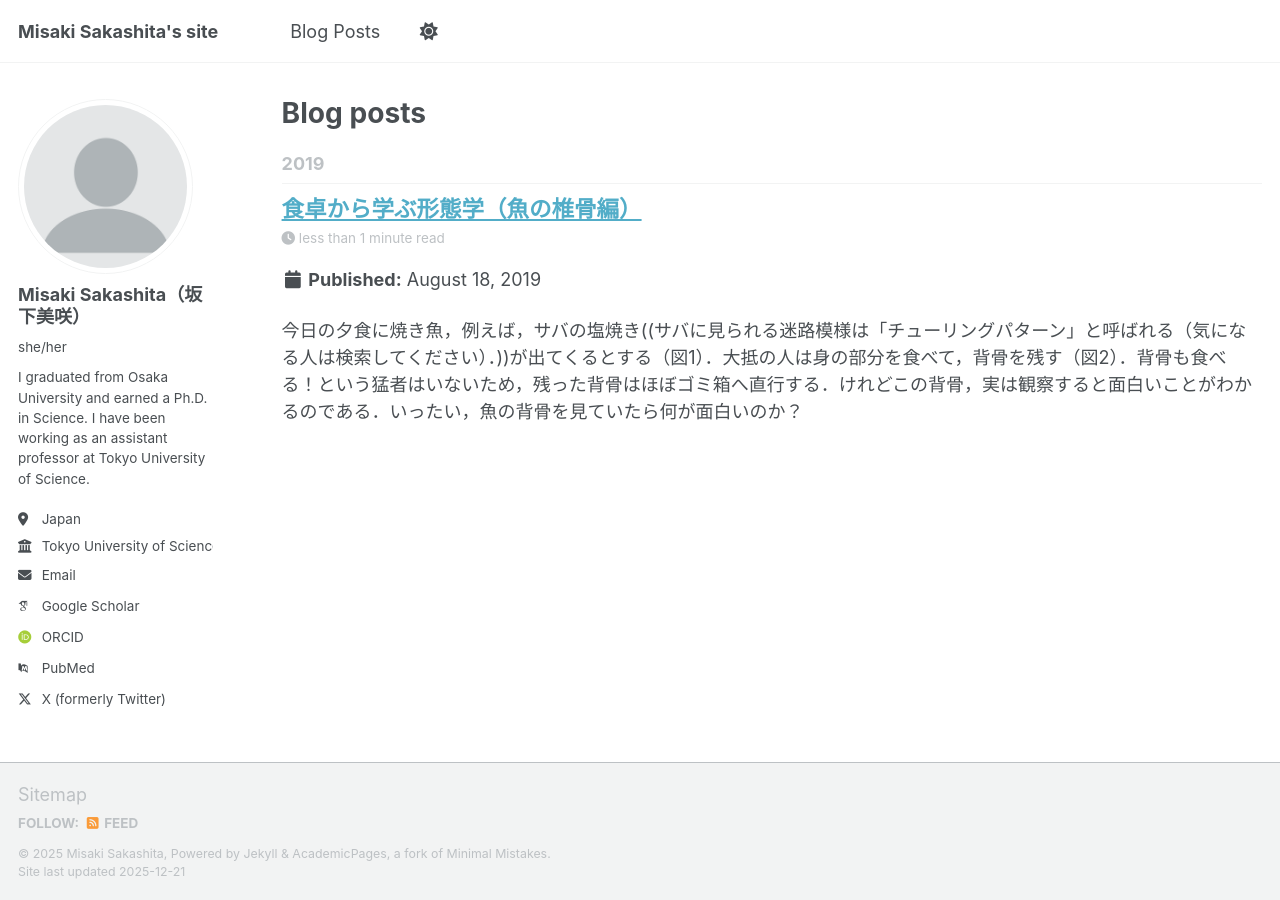
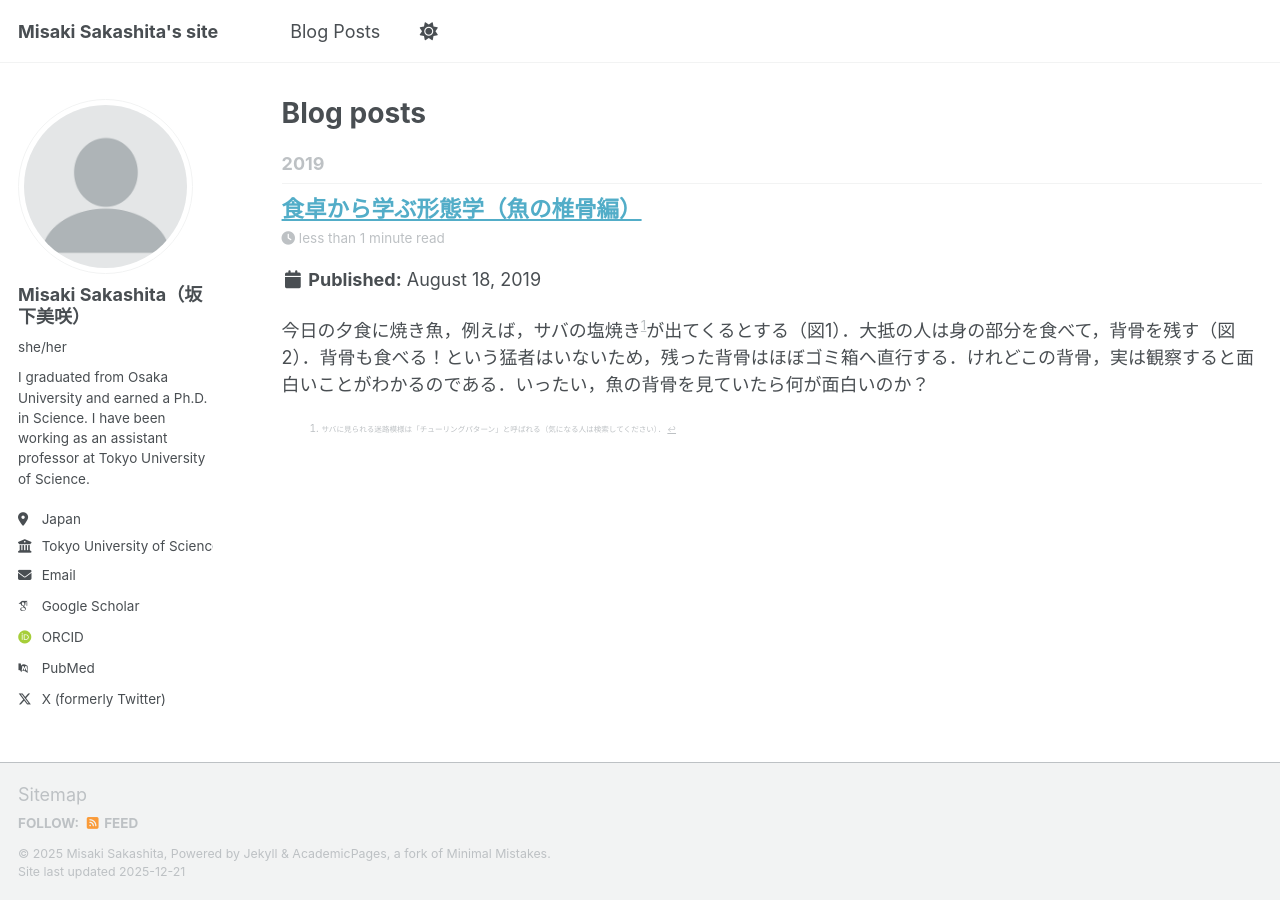
Before and after one commit to marty958/marty958.github.io, a Jekyll site: the page built from _pages/year-archive.html, in a window 1280 px wide. Built offline with Jekyll 4.4.1, drawn with Linux system fonts in a browser that asks for light colours; some web fonts are replaced; a script bundle is joined from its source files by our own code; library files that are not in the unit come from our copies; some of the changed lines change nothing that is shown.

Commit message:
revise blog post

```diff
--- a/_posts/2019-08-18-tsuikotsu-kaisetsu.md
+++ b/_posts/2019-08-18-tsuikotsu-kaisetsu.md
@@ -8,7 +8,7 @@ tags:
   - 研究
 ---
 
-今日の夕食に焼き魚，例えば，サバの塩焼き((サバに見られる迷路模様は「チューリングパターン」と呼ばれる（気になる人は検索してください）．))が出てくるとする（図1）．大抵の人は身の部分を食べて，背骨を残す（図2）．背骨も食べる！という猛者はいないため，残った背骨はほぼゴミ箱へ直行する．けれどこの背骨，実は観察すると面白いことがわかるのである．いったい，魚の背骨を見ていたら何が面白いのか？
+今日の夕食に焼き魚，例えば，サバの塩焼き[^1]が出てくるとする（図1）．大抵の人は身の部分を食べて，背骨を残す（図2）．背骨も食べる！という猛者はいないため，残った背骨はほぼゴミ箱へ直行する．けれどこの背骨，実は観察すると面白いことがわかるのである．いったい，魚の背骨を見ていたら何が面白いのか？
 
 <figure>
   <img src="{{ site.baseurl }}/images/fig1.jpg" alt="図1：今日の晩ごはんは焼き魚">
@@ -20,7 +20,7 @@ tags:
   <figcaption>図2：ごちそうさまでした</figcaption>
 </figure>
 
-　魚の背骨は，鼓のような形をした小さな骨がつながってつくられている（図3）．この一つ一つの骨は椎骨と呼ばれている．椎骨は，いろいろな種類の魚で実は側面の形が違っている．例えば，まぐろの椎骨．側面には太い柱のような構造が一つある（図4）．さらに，アンコウ((正確には「キアンコウ」))の椎骨は，まぐろの椎骨とまったく異なり，うすーい平らな骨でできた網目がびっしりとはりめぐらされている（図5）．このように，魚の種によって，椎骨のかたちは大きくちがっているのである．この2種はかなり極端な例なので，他の種も見てみることにする．カガミダイという魚の椎骨を例にあげる．ちなみにこの魚は有名ではないが，とても美味しいので，機会があれば食べてみることをおすすめする．カガミダイの椎骨は，マグロの椎骨に似た厚い板のような構造を椎骨に側面に複数もつ（図6）．しかし，マグロの椎骨では板状構造が滑らかであったのに対して，カガミダイの椎骨の板状構造は，その表面が部分的に網目状の構造をなしている．言いかえると，板状の構造と網目状の構造が共在している椎骨なのである．この3種の図を見て，網目構造をつくっている薄い骨がまとまって，板状の構造がつくられていると想像できないだろうか．まったく見た目の異なる椎骨が，実は共通しているのかもしれない？むむむ，さらに詳しく見てみたい．
+　魚の背骨は，鼓のような形をした小さな骨がつながってつくられている（図3）．この一つ一つの骨は椎骨と呼ばれている．椎骨は，いろいろな種類の魚で実は側面の形が違っている．例えば，まぐろの椎骨．側面には太い柱のような構造が一つある（図4）．さらに，アンコウ[^2]の椎骨は，まぐろの椎骨とまったく異なり，うすーい平らな骨でできた網目がびっしりとはりめぐらされている（図5）．このように，魚の種によって，椎骨のかたちは大きくちがっているのである．この2種はかなり極端な例なので，他の種も見てみることにする．カガミダイという魚の椎骨を例にあげる．ちなみにこの魚は有名ではないが，とても美味しいので，機会があれば食べてみることをおすすめする．カガミダイの椎骨は，マグロの椎骨に似た厚い板のような構造を椎骨に側面に複数もつ（図6）．しかし，マグロの椎骨では板状構造が滑らかであったのに対して，カガミダイの椎骨の板状構造は，その表面が部分的に網目状の構造をなしている．言いかえると，板状の構造と網目状の構造が共在している椎骨なのである．この3種の図を見て，網目構造をつくっている薄い骨がまとまって，板状の構造がつくられていると想像できないだろうか．まったく見た目の異なる椎骨が，実は共通しているのかもしれない？むむむ，さらに詳しく見てみたい．
 
 <figure>
   <img src="{{ site.baseurl }}/images/fig3.jpg" alt="図3：サバの椎骨">
@@ -56,3 +56,6 @@ tags:
 　生き物の骨というのは，骨をくっつけたり削ったりして滑らかな形にととのえられている．骨のどの部分を増やす，もしくは削るか決めるのに重要なのは，骨にかかる力である．力が強くかかる場所は骨を太く・厚くして，あまり力のかからない場所は骨を細く・薄くする．魚の椎骨の側面構造にも薄い・厚いの違いがあった．厚い板のような構造を有するのはマグロ，カジキなどの，回遊魚に多い．対する，薄いシートのような骨で網目構造をつくっている椎骨は，アンコウやフグなど，ほとんど体を横に振らない魚にみられる．このことから，魚の椎骨のかたちは泳ぎ方によって異なるのではないか，と考えている．
 
 　以上の内容は原著論文["Comparative morphological examination of vertebral bodies of teleost fish using high‐resolution micro‐CT scans"](https://onlinelibrary.wiley.com/doi/10.1002/jmor.20983)を参考に書いています．論文では，より多くの種でシート状の骨を観察しているので，興味のある方はぜひ一度ご覧ください．最後の仮説部分は観察とコンピュータシミュレーションを使って現在研究中ですので，次回の論文にご期待ください．この論文を掲載するにあたって，協力いただいた共著者の近藤滋先生，佐藤真央さんには，本当に感謝申し上げます．
+
+[^1]: サバに見られる迷路模様は「チューリングパターン」と呼ばれる（気になる人は検索してください）．
+[^2]: 正確には「キアンコウ」．
```
